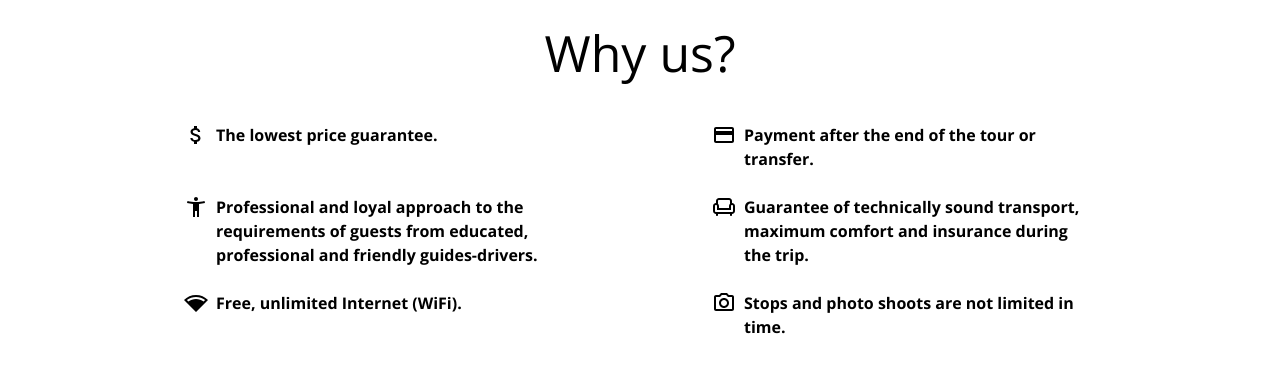
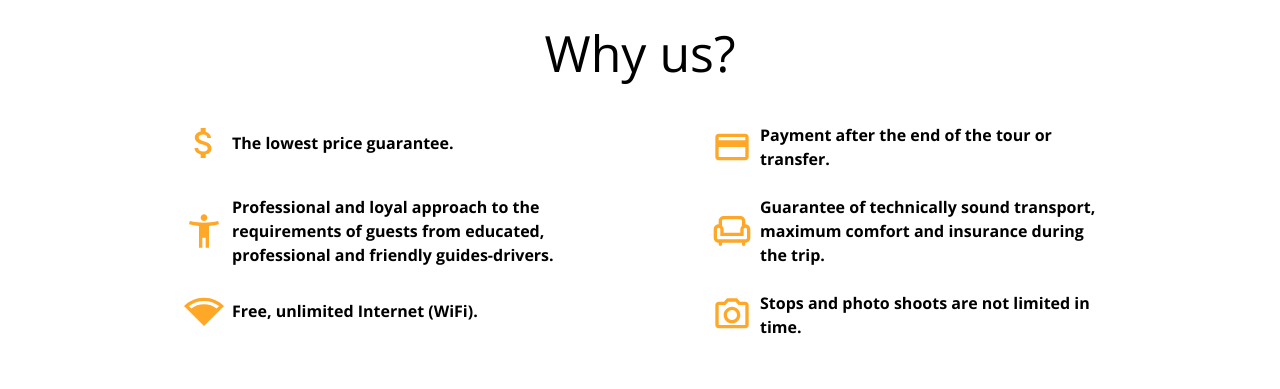
Before and after one commit to TopTrip-ge/top-trip, a React (Create React App) app: page / in a window 1280 px wide. Shown: the part 1800-2189 px from the top of the page. Built offline with nearby package versions, Linux system fonts and the light colour scheme; no server answers.

Commit message:
feat: better styles for icons

```diff
--- a/src/pages/home/components/why-us/why-us.tsx
+++ b/src/pages/home/components/why-us/why-us.tsx
@@ -26,9 +26,18 @@ export const WhyUs: FC = () => {
             <Grid item xs={4} key={uniqid()}>
               <Typography
                 component="p"
-                sx={{ display: "flex", flexDirection: "row", alignItems: "top", fontWeight: "fontWeightBold", gap: 1 }}
+                sx={{
+                  display: "flex",
+                  flexDirection: "row",
+                  alignItems: "center",
+                  fontWeight: "fontWeightBold",
+                  gap: 1,
+                }}
               >
-                <Icon name={findIcon(id)} />
+                <Icon
+                  name={findIcon(id)}
+                  sx={{ color: "custom.orange", width: { md: "40px", sm: "30px" }, height: { md: "40px", sm: "30px" } }}
+                />
                 {reason}
               </Typography>
             </Grid>
```
